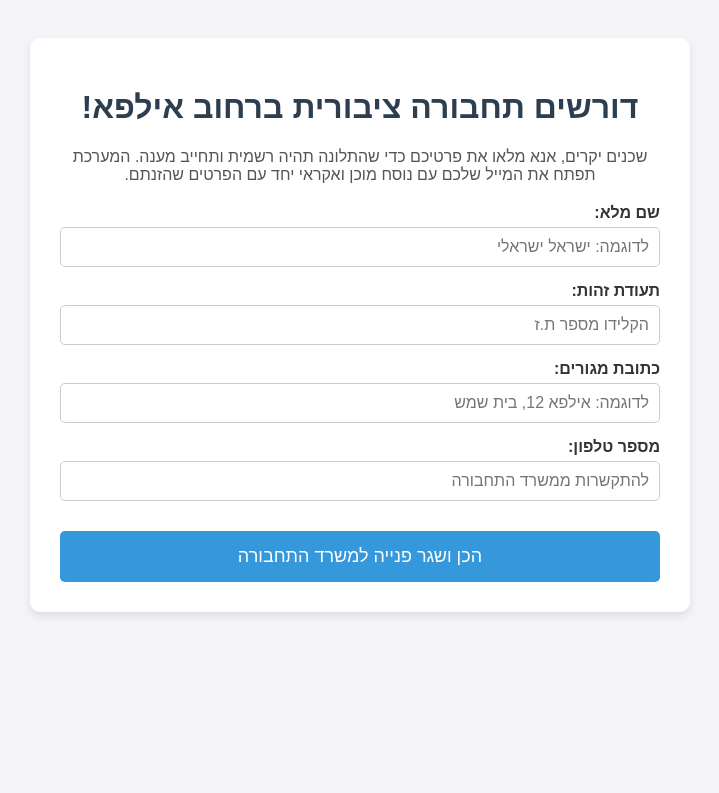
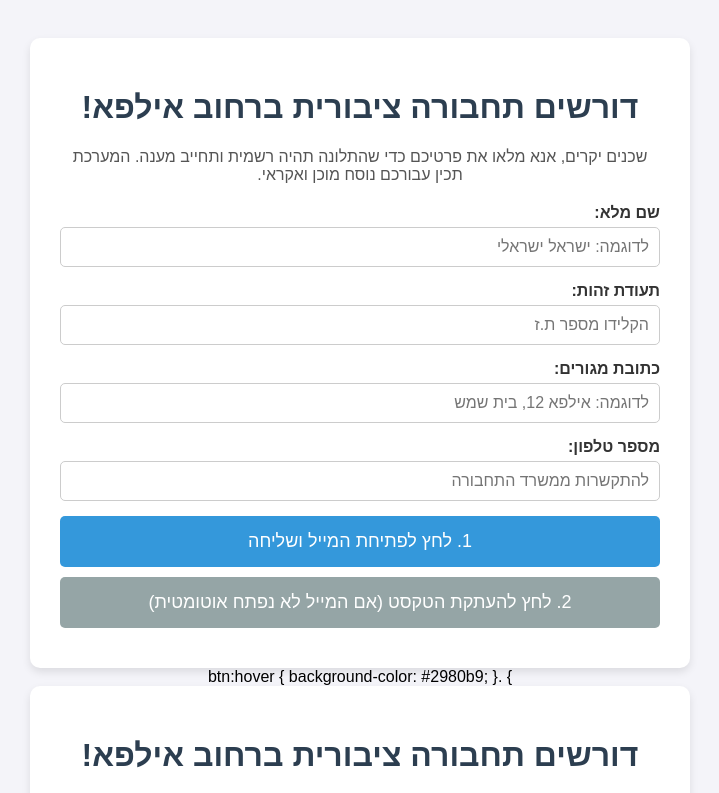
Before and after one commit to A0583/bus-protest-bet-shemesh, a plain HTML site: page index.html in a window 1280 px wide. Shown: the top 793 px of the page, without its empty margins (280-999 px from the left). Drawn offline with Linux system fonts and the light colour scheme.

Commit message:
Refactor email generation and button actions

```diff
--- a/bus.html
+++ b/index.html
@@ -48,18 +48,113 @@
         .btn {
             background-color: #3498db;
             color: white;
-            padding: 15px 30px;
+            padding: 15px;
             font-size: 18px;
             border: none;
             border-radius: 5px;
             cursor: pointer;
-            text-decoration: none;
-            display: inline-block;
-            transition: background-color 0.3s;
-            margin-top: 15px;
             width: 100%;
             box-sizing: border-box;
+            margin-bottom: 10px;
+            transition: background-color 0.3s;
         }
+        .btn:hover {
+            background-color: #2980b9;
+        }
+        .btn-secondary {
+            background-color: #95a5a6;
+        }
+        .btn-secondary:hover {
+            background-color: #7f8c8d;
+        }
+    </style>
+</head>
+<body>
+
+<div class="container">
+    <h1>דורשים תחבורה ציבורית ברחוב אילפא!</h1>
+    <p>שכנים יקרים, אנא מלאו את פרטיכם כדי שהתלונה תהיה רשמית ותחייב מענה. המערכת תכין עבורכם נוסח מוכן ואקראי.</p>
+
+    <div class="form-group">
+        <label for="userName">שם מלא:</label>
+        <input type="text" id="userName" placeholder="לדוגמה: ישראל ישראלי">
+    </div>
+
+    <div class="form-group">
+        <label for="userId">תעודת זהות:</label>
+        <input type="text" id="userId" placeholder="הקלידו מספר ת.ז">
+    </div>
+
+    <div class="form-group">
+        <label for="userAddress">כתובת מגורים:</label>
+        <input type="text" id="userAddress" placeholder="לדוגמה: אילפא 12, בית שמש">
+    </div>
+
+    <div class="form-group">
+        <label for="userPhone">מספר טלפון:</label>
+        <input type="text" id="userPhone" placeholder="להתקשרות ממשרד התחבורה">
+    </div>
+
+    <button class="btn" onclick="processEmail('open')">1. לחץ לפתיחת המייל ושליחה</button>
+    <button class="btn btn-secondary" onclick="processEmail('copy')">2. לחץ להעתקת הטקסט (אם המייל לא נפתח אוטומטית)</button>
+</div>
+
+<script>
+    function generateContent() {
+        const name = document.getElementById('userName').value.trim();
+        const id = document.getElementById('userId').value.trim();
+        const address = document.getElementById('userAddress').value.trim();
+        const phone = document.getElementById('userPhone').value.trim();
+
+        if (!name || !id || !address || !phone) {
+            alert("אנא מלאו את כל הפרטים האישיים כדי שנוכל לייצר עבורכם תלונה רשמית.");
+            return null;
+        }
+
+        const templates = [
+            "לכבוד משרד התחבורה.\n\nאני מתגורר/ת ברחוב אילפא, בית שמש. בקצה הרחוב קיימת תשתית מוכנה לתחבורה ציבורית, כולל סובה תקנית לסיבוב ומיקום לתחנות. חרף זאת, המשרד מסרב לאשר כניסת קווים. מרחק ההליכה לתחנה הקרובה חורג מהתקן המוגדר ב'הנחיות לתכנון תחבורה ציבורית' שלכם (עמ' 51). אנו דורשים אישור לכניסת קווי הזנה פנימיים באופן מיידי.",
+
+            "לכבוד פניות הציבור, משרד התחבורה.\n\nברחוב אילפא בבית שמש ישנה תשתית מוכנה ומאושרת להסתובבות אוטובוסים, אך הרחוב מנותק מתחבורה. המצב הנוכחי מפר את הנחיות משרד התחבורה לגבי מרחקי הליכה סבירים לתחנה. הצעידה היומיומית לתחנה המרוחקת יחד עם הילדים, במיוחד בעליות של בית שמש, היא קשה מנשוא. נדרש סיור שטח של מתכנן המחוז כדי לתקן את המעוות.",
+
+            "לכבוד הרשות הארצית לתחבורה ציבורית.\n\nאני פונה אליכם בדרישה להפעלת קו אוטובוס ברחוב אילפא (ללא מוצא) בבית שמש. בקצה הרחוב ישנה 'סובה' שאף יועדה בעבר לתחנות ולשילוט. מניעת השירות מאיתנו היא בגדר פיל לבן של תשתית שלא מנוצלת, ואפליה לעומת רחובות דומים בערים אחרות שמקבלים שירות. אבקש לאשר הפעלת מיניבוסים ברחוב, ולו רק בשעות השיא."
+        ];
+
+        const randomIndex = Math.floor(Math.random() * templates.length);
+        const personalSignature = "\n\nבברכה,\n" + name + "\nת.ז: " + id + "\nכתובת: " + address + "\nטלפון: " + phone;
+
+        return {
+            email: "PublicTransportRequest@mot.gov.il",
+            subject: "בקשה דחופה להפעלת תחבורה ציבורית ברחוב אילפא, בית שמש",
+            body: templates[randomIndex] + personalSignature
+        };
+    }
+
+    function processEmail(action) {
+        const content = generateContent();
+        if (!content) return; // עצירה אם חסרים פרטים
+
+        if (action === 'open') {
+            const mailtoLink = "mailto:" + content.email +
+                               "?subject=" + encodeURIComponent(content.subject) +
+                               "&body=" + encodeURIComponent(content.body);
+            window.location.href = mailtoLink;
+        } else if (action === 'copy') {
+            const fullTextToCopy = "נמען: " + content.email + "\n" +
+                                   "נושא: " + content.subject + "\n\n" +
+                                   "--- גוף ההודעה להדבקה ---\n\n" +
+                                   content.body;
+
+            navigator.clipboard.writeText(fullTextToCopy).then(() => {
+                alert("הטקסט, כולל כתובת הנמען והנושא, הועתק בהצלחה! תוכלו להדביק אותו כעת בתיבת המייל שלכם (למשל ב-Gmail).");
+            }).catch(err => {
+                alert("אירעה שגיאה בהעתקה, אנא נסו שוב.");
+            });
+        }
+    }
+</script>
+
+</body>
+</html>        }
         .btn:hover {
             background-color: #2980b9;
         }
```
